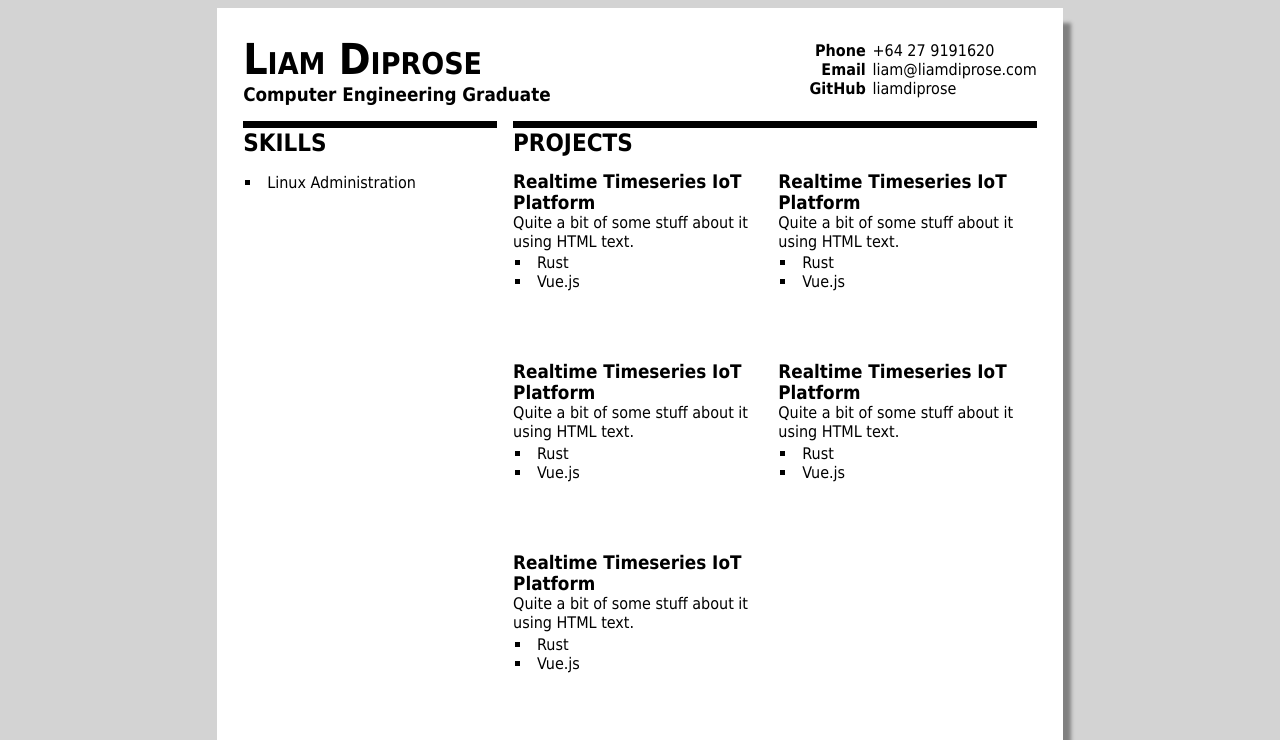
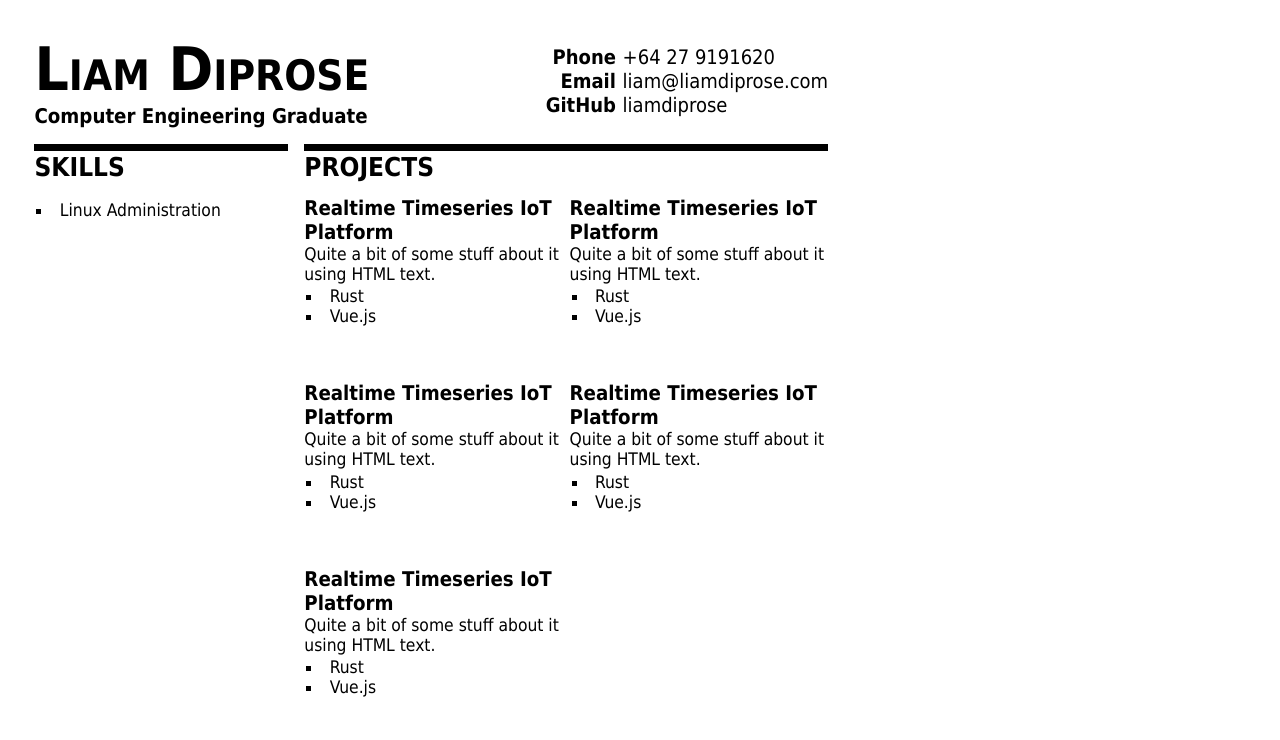
Before and after one commit to liamdiprose/liamdiprose.github.io, a plain HTML site: page src/title.html in a window 1280 px wide. Shown: the top 740 px of the page. Drawn offline with nearby package versions, Linux system fonts and the light colour scheme; files that its build step writes are made by us from their sources.

Commit message:
Add printing styles

```diff
--- /dev/null
+++ b/src/print.scss
@@ -0,0 +1,20 @@
+html {
+    background-color: white;
+    width: 210mm;
+    height: 297mm;
+}
+
+@page {
+    /** Margin and Padding is
+    handled by another div */
+    margin: 0;
+    padding: 0;
+}
+
+.no-print {
+    display: none;
+}
+
+.page-container {
+    box-shadow: none;
+}
--- a/src/style.scss
+++ b/src/style.scss
@@ -1,6 +1,7 @@
 html {
   background-color: lightgray;
   font-family: Tahoma, Geneva, sans-serif;
+  font-size: 13pt;
 }
 
 ul {
@@ -11,8 +12,13 @@ ul {
 
 
 @page {
-  box-shadow: 0 0 0;
+  // box-shadow: 0 0 0;
   width: 210mm;
+
+  .page-container {
+    // box-shadow: none;
+  }
+
 }
 
 .page-container {
@@ -43,6 +49,7 @@ ul {
 #header {
   grid-area: head;
 
+
   display: flex;
   flex-direction: row;
   flex-wrap: wrap;
@@ -55,7 +62,7 @@ ul {
 #header-title {
   #name-title {
     font-variant: small-caps;
-    font-size: 32pt;
+    font-size: 45pt;
     margin-top: 0;
     margin-bottom: 0pt;
   }
@@ -68,6 +75,7 @@ ul {
 
 #contact-details {
   margin: auto;
+  font-size: 15pt;
 }
 
 #contact-details-content {
@@ -113,9 +121,10 @@ ul {
 // }
 
 .section-flourish {
-  background-color: black;
+  background: black;
   height: 5pt;
   width: 100%;
+  display: block;
 }
 
 .section-title {
--- a/src/title.html
+++ b/src/title.html
@@ -3,6 +3,7 @@
 <head>
   <title>Liam Diprose CV</title>
   <link rel="stylesheet" href="./style.css">
+  <link rel="stylesheet" href="./print.css">
 </head>
 
 <body>
```
Also changed, not shown: cv.template.html (+1 -0 lines), src/print.css (added).
